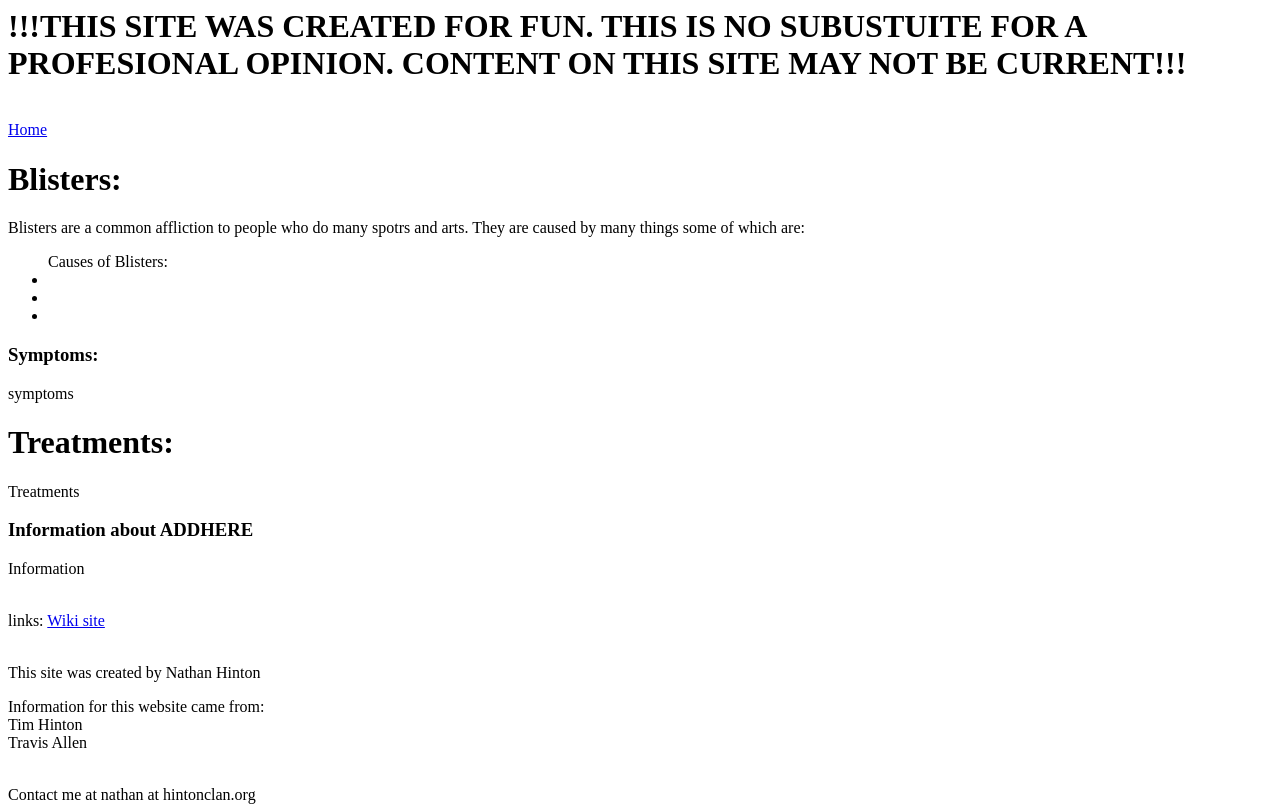
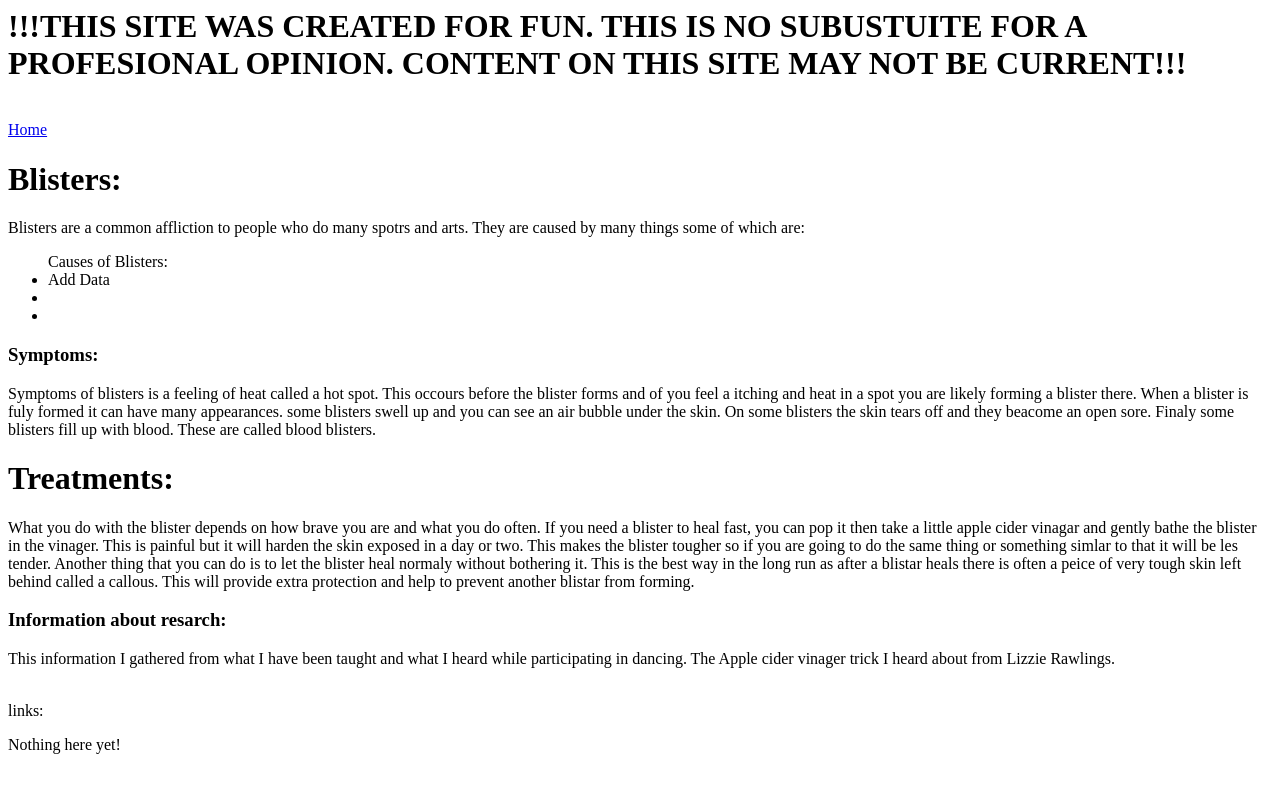
Before and after one commit to nrhint/Website, a plain HTML site: page Blisters.html in a window 1280 px wide. Shown: the top 807 px of the page. Drawn offline with Linux system fonts and the light colour scheme.

Commit message:
commiting

```diff
--- a/Blisters.html
+++ b/Blisters.html
@@ -11,21 +11,21 @@ PROFESIONAL OPINION. CONTENT ON THIS SITE MAY NOT BE CURRENT!!!</h1>
 <p>Blisters are a common affliction to people who do many spotrs and arts.  They are caused by many things some of which are:
 
 <ul><caption>Causes of Blisters:</caption>
-  <li></li>
+  <li>Add Data</li>
   <li></li>
   <li></li>
 </ul>
 
 </p>
 <h3>Symptoms:</h3>
-<p>symptoms</p>
+<p>Symptoms of blisters is a feeling of heat called a hot spot.  This occours before the blister forms and of you feel a itching and heat in a spot you are likely forming a blister there. When a blister is fuly formed it can have many appearances. some blisters swell up and you can see an air bubble under the skin. On some blisters the skin tears off and they beacome an open sore.  Finaly some blisters fill up with blood. These are called blood blisters.</p>
 <h1>Treatments:</h1>
-<p>Treatments</p>
-<h3>Information about ADDHERE</h3>
-<p>Information</p>
+<p>What you do with the blister depends on how brave you are and what you do often.  If you need a blister to heal fast, you can pop it then take a little apple cider vinagar and gently bathe the blister in the vinager. This is painful but it will harden the skin exposed in a day or two. This makes the blister tougher so if you are going to do the same thing or something simlar to that it will be les tender. Another thing that you can do is to let the blister heal normaly without bothering it. This is the best way in the long run as after a blistar heals there is often a peice of very tough skin left behind called a callous. This will provide extra protection and help to prevent another blistar from forming.</p>
+<h3>Information about resarch:</h3>
+<p>This information I gathered from what I have been taught and what I heard while participating in dancing. The Apple cider vinager trick I heard about from Lizzie Rawlings.</p>
 <br>
 links:
-<a href="SITE%20ADDRESS%20HERE">Wiki site</a>
+<p>Nothing here yet!</p>
 <br>
 <br>
 </main>
```
Also changed, not shown: index.html (+0 -1 lines).
